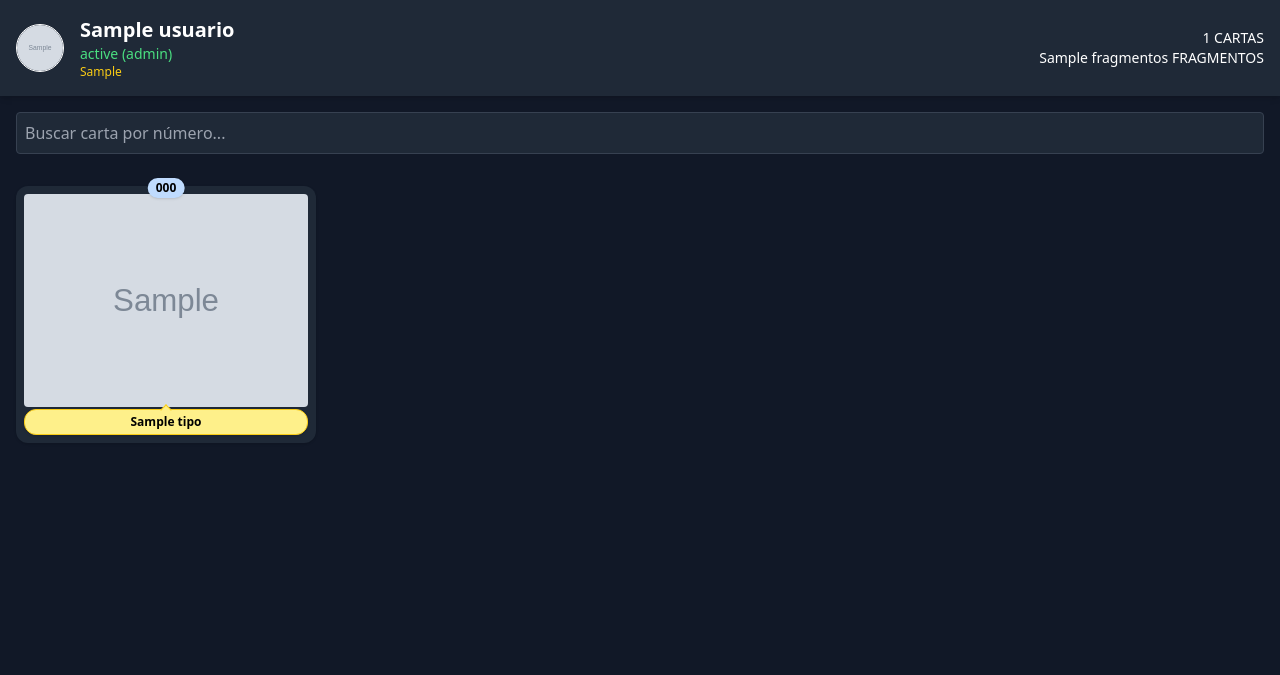
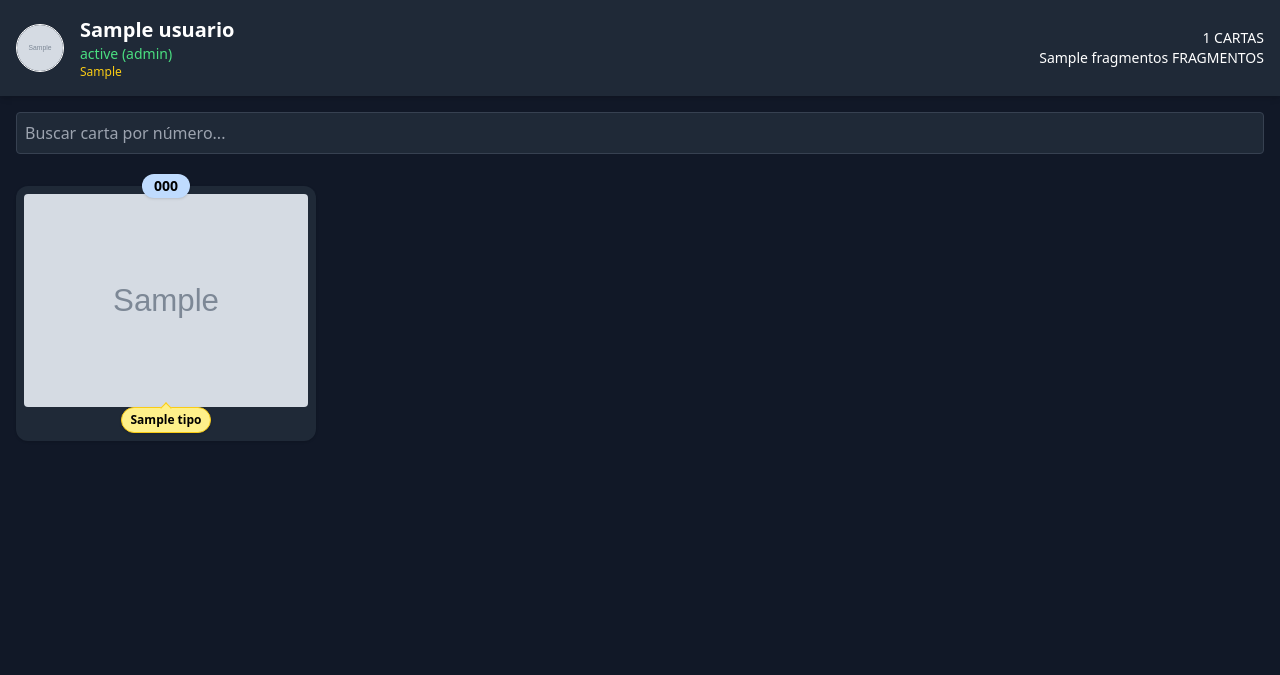
Before and after one commit to kenmikel/pokedex-cartas, a Flask app: template templates/pokedex.html in a window 1280 px wide. Shown: the top 675 px of the page. Run offline with Flask 3, Linux system fonts and the light colour scheme; the template is opened without the code that fills it: most values are stand-ins (such as "Sample title", 1, 10 or a date in 2020); grey boxes marked "Sample" are stand-in pictures; some libraries are stand-ins or nearby versions.

Commit message:
💡 Mostrar tipo como globo amarillo y code en burbuja azul

```diff
--- a/templates/pokedex.html
+++ b/templates/pokedex.html
@@ -40,14 +40,14 @@
          onclick="mostrarLeyenda('{{ carta.descripcion | e }}', '')">
 
       <!-- Código de la carta en círculo superior pequeño -->
-      <div class="absolute -top-2 left-1/2 transform -translate-x-1/2 bg-blue-200 text-black text-xs font-semibold px-2 py-0.5 rounded-full shadow z-10">
+      <div class="absolute -top-3 left-1/2 transform -translate-x-1/2 bg-blue-200 text-black text-sm font-semibold px-3 py-0.5 rounded-full shadow z-10">
         {{ carta.code }}
       </div>
 
       <img src="{{ carta.url_imagen }}" alt="{{ carta.descripcion | e }}" class="w-full h-auto rounded mb-2">
 
       <!-- Globo con tipo de carta (como "colección") -->
-      <div class="relative bg-yellow-200 text-black text-xs font-semibold px-3 py-1 rounded-xl border border-yellow-400 shadow z-10 text-center mt-[-6px]">
+      <div class="relative bg-yellow-200 text-black text-xs font-semibold px-2 py-1 rounded-full border border-yellow-400 shadow z-10 text-center -mt-2 w-fit mx-auto">
         {{ carta.tipo }}
         <div class="absolute -top-1 left-1/2 transform -translate-x-1/2 w-2 h-2 bg-yellow-200 border-l border-t border-yellow-400 rotate-45 z-0"></div>
       </div>
```
